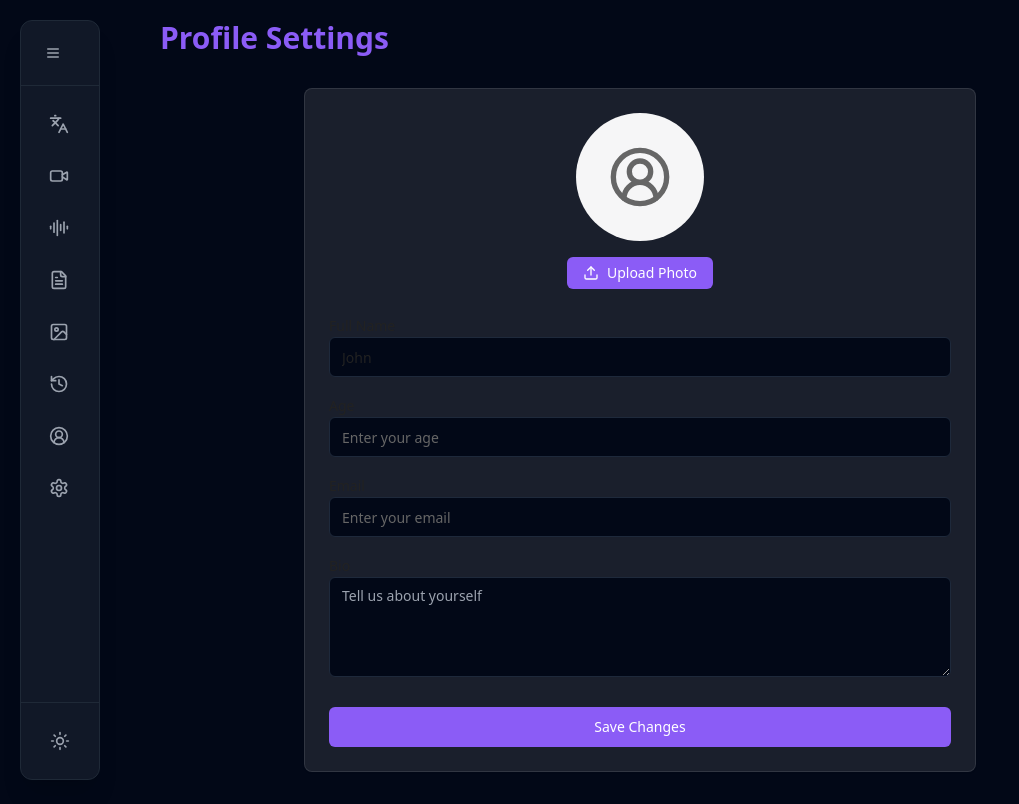
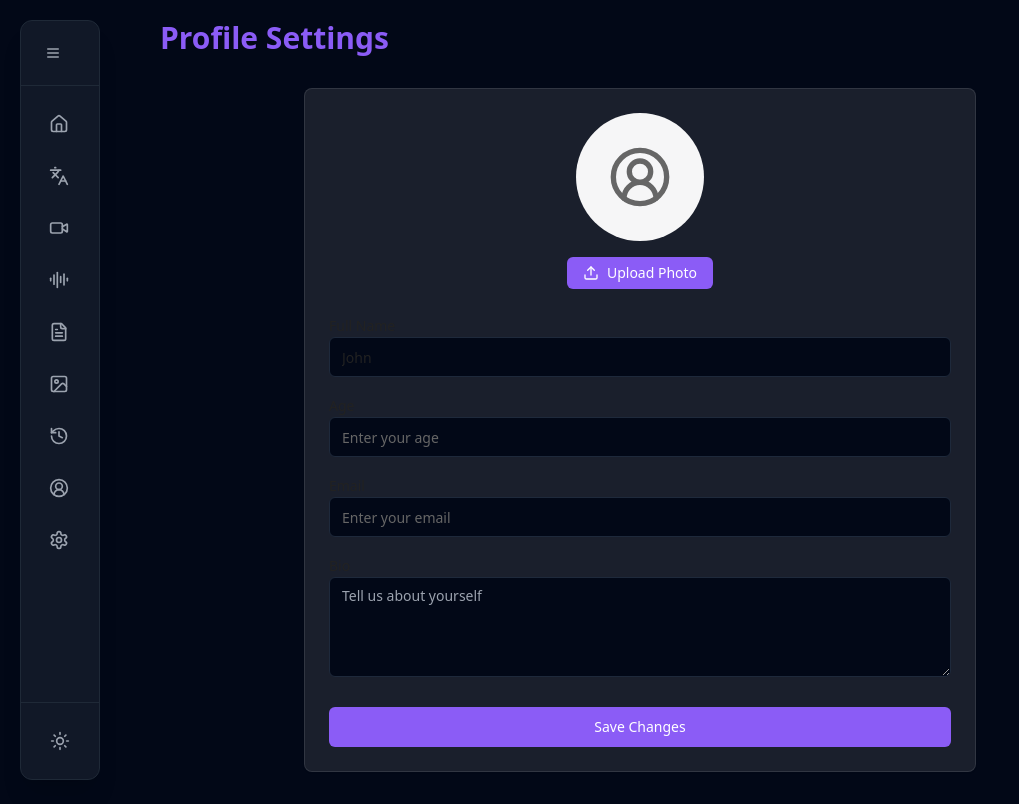
Before and after one commit to Rohit1412/minimal-ai-dashboard-72, a React (Vite) app: page /profile in a window 1280 px wide. Shown: the whole page, without its empty margins (0-1019 px from the left). Built offline with nearby package versions, Linux system fonts and the light colour scheme.

Commit message:
Add home page route
Adds a home page route to the application, including a corresponding home icon in the sidebar.

```diff
--- a/src/components/Sidebar.tsx
+++ b/src/components/Sidebar.tsx
@@ -13,7 +13,8 @@ import {
   Settings,
   Sun,
   Moon,
-  UserCircle2
+  UserCircle2,
+  Home
 } from "lucide-react";
 import { useTheme } from "@/providers/ThemeProvider";
 
@@ -22,6 +23,7 @@ const Sidebar = () => {
   const { theme, toggleTheme } = useTheme();
 
   const menuItems = [
+    { icon: Home, label: "Home", href: "/" },
     { icon: Languages, label: "Translate", href: "/translate" },
     { icon: Video, label: "Analyse Video", href: "/analyse-video" },
     { icon: AudioLines, label: "Analyse Audio", href: "/analyse-audio" },
```
